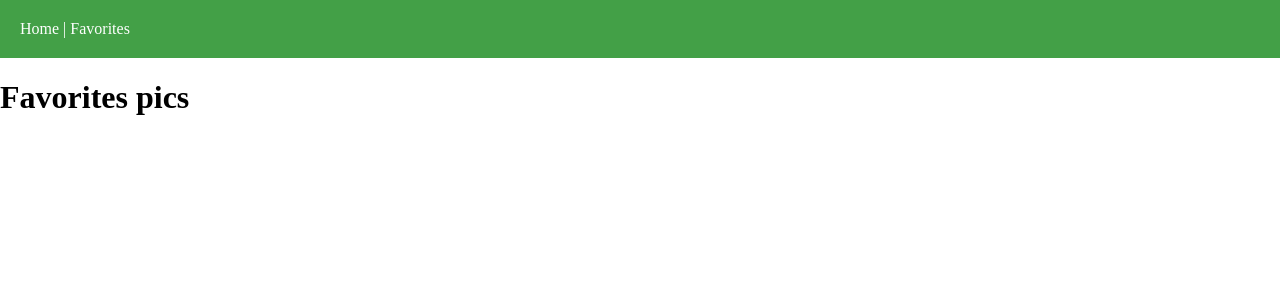
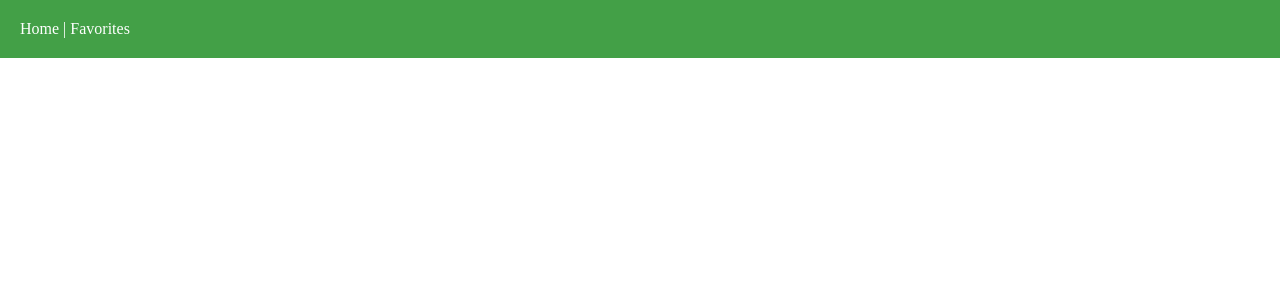
Before and after one commit to carolinalunasfarah/Desafio-LATAM_ReactContext, a React (Vite) app: page /favorites in a window 1280 px wide. Shown: the top 300 px of the page. Built offline with nearby package versions, Linux system fonts and the light colour scheme.

Commit message:
setting favorite view using map and then filter so it appears only liked photos

```diff
--- a/src/App.jsx
+++ b/src/App.jsx
@@ -10,7 +10,6 @@ const App = () => {
     return (
         <div>
             <Navbar />
-
             <Routes>
                 <Route path="/" element={<Home />} />
                 <Route path="/favorites" element={<Favorites />} />
--- a/src/components/Gallery.jsx
+++ b/src/components/Gallery.jsx
@@ -1,6 +1,6 @@
 import { useContext } from "react";
 import { PhotosContext } from "../components/context/PhotosContext";
-import IconHeart from "./IconHeart";
+import IconHeart from "../components/IconHeart";
 
 const Gallery = () => {
     const { photos, setPhotos } = useContext(PhotosContext);
--- a/src/components/context/PhotosContext.jsx
+++ b/src/components/context/PhotosContext.jsx
@@ -17,7 +17,6 @@ const PhotosProvider = ({ children }) => {
             setPhotos(
                 photosData.map((photo) => ({ ...photo, isFavorite: false }))
             );
-            console.log(photosData);
         } catch (error) {
             console.log(error.message);
         }
--- a/src/views/Favorites.jsx
+++ b/src/views/Favorites.jsx
@@ -1,9 +1,35 @@
+import { useContext } from "react";
+import { PhotosContext } from "../components/context/PhotosContext";
+import IconHeart from "../components/IconHeart";
+
 const Favorites = () => {
-  return (
-    <div>
-      <h1>Favorites pics</h1>
-      <div className="p-3 gallery grid-columns-4"></div>
-    </div>
-  );
+    const { photos, setPhotos } = useContext(PhotosContext);
+
+    const deleteFavorite = (id) => {
+        const photosDeleted = photos.map((photo) => {
+            if (photo.id === id) {
+                return { ...photo, isFavorte: false };
+            }
+            return photo;
+        });
+        setPhotos(photosDeleted);
+    };
+
+    const photosFilter = photos.filter((filter) => filter.isFavorite === true);
+
+    return (
+        <div className="p-3 gallery grid-columns-4">
+            {photosFilter.map((photo, p) => (
+                <section
+                    key={p}
+                    onClick={() => deleteFavorite(photo.id)}
+                    className="photoCard"
+                    style={{ backgroundImage: `url(${photo.src.large})` }}>
+                    <IconHeart filled={photo.isFavorte} />
+                    <h1>Favorites pics</h1>
+                </section>
+            ))}
+        </div>
+    );
 };
 export default Favorites;
```
